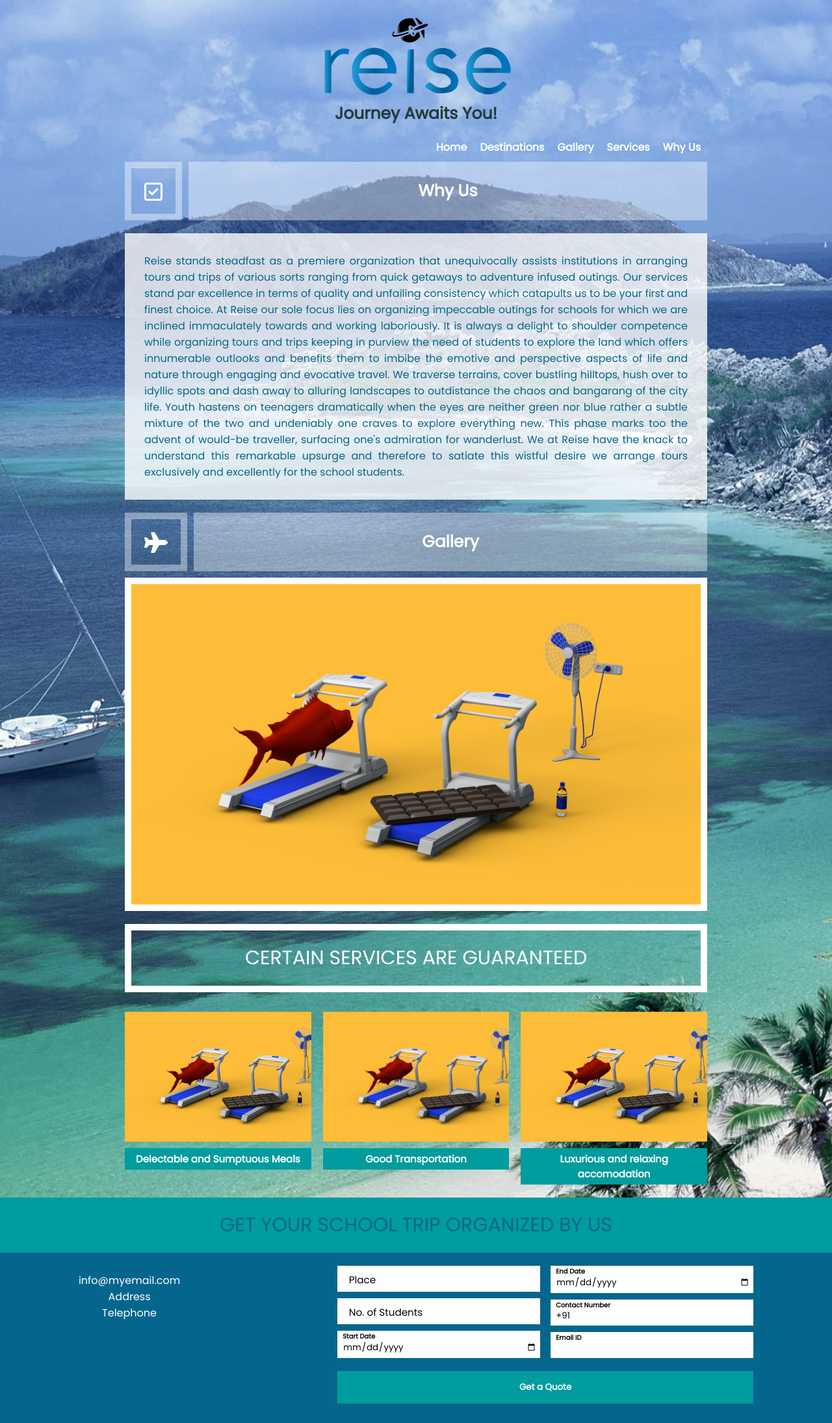
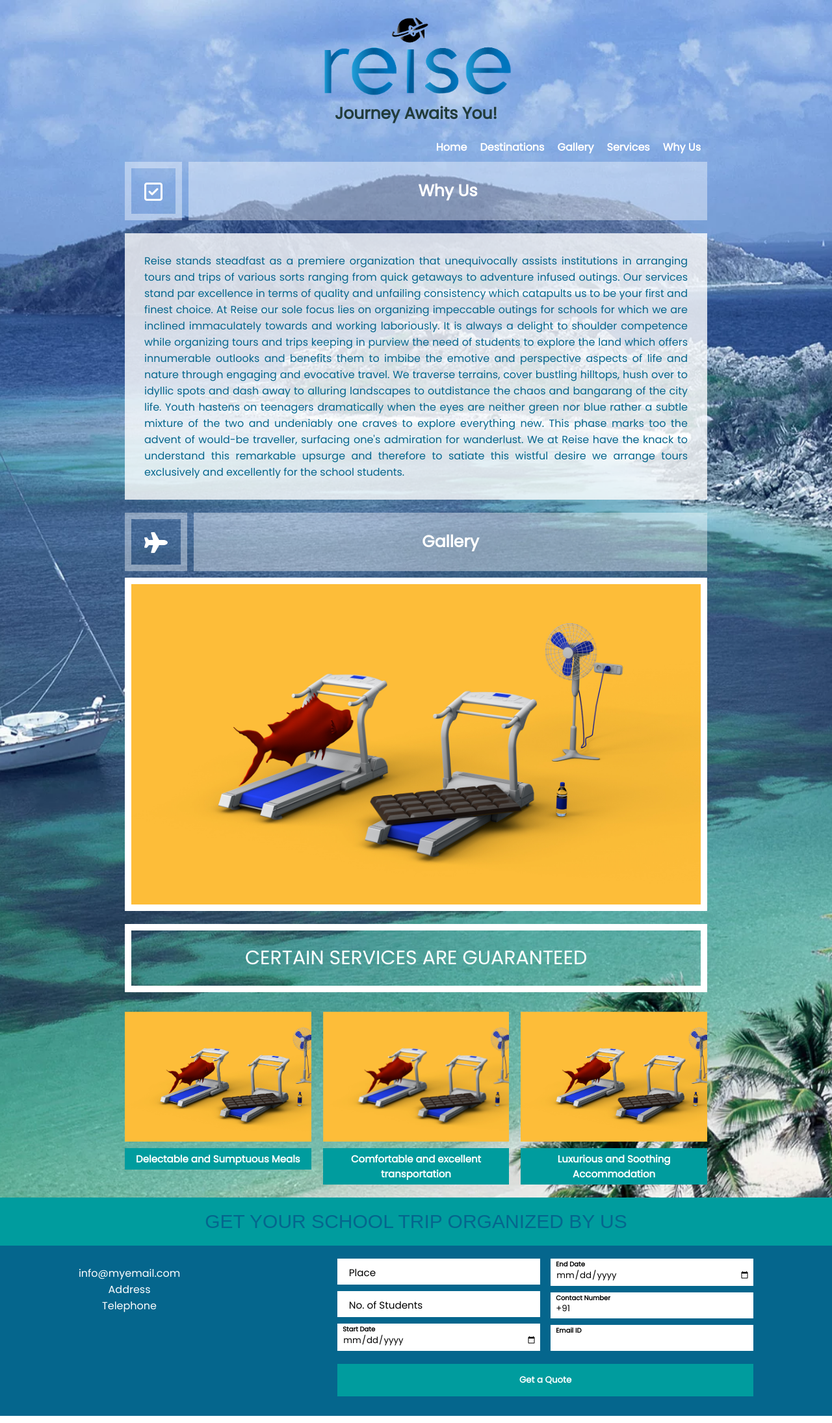
Before and after one commit to Reisecorp/reise.github.io, a Jekyll site: the page built from why-us.html, in a window 1280 px wide. Shown: the whole page at 65% size. Built offline with Jekyll 4.4.1, drawn with Linux system fonts in a browser that asks for light colours; nearby versions of some CDN libraries.

Commit message:
font update

```diff
--- a/static/css/main.css
+++ b/static/css/main.css
@@ -251,6 +251,7 @@
     text-align: center;
     color: #05668d;
     background-color: #009c9e;
+    font-family: 'Spinnaker', sans-serif;
     width: 100%;
     padding: 20px;
     font-size: 20px; }
--- a/static/css/sass/partials/_footer.scss
+++ b/static/css/sass/partials/_footer.scss
@@ -11,6 +11,7 @@
 		text-align: center;
 		color: $blue-sapphire;
 		background-color: $dark-turquoise;
+		font-family: 'Spinnaker', sans-serif;
 		width: 100%;
 		padding: 20px;
 		font-size: 20px;
--- a/why-us.html
+++ b/why-us.html
@@ -47,7 +47,7 @@
 					{% endif %}
 				{% endfor %}
 			</div>
-			<div class="why-us-block-title">Good Transportation </div>
+			<div class="why-us-block-title">Comfortable and excellent transportation</div>
 		</div>
 		<div class="why-us-block">
 			<div class="why-us-block-slider" id="transport-slider">
@@ -59,7 +59,7 @@
 					{% endif %}
 				{% endfor %}
 			</div>
-			<div class="why-us-block-title">Luxurious and relaxing accomodation</div>
+			<div class="why-us-block-title">Luxurious and Soothing Accommodation</div>
 		</div>
 	</div>
 </div>
```
Also changed, not shown: static/img/locations/gwalior.jpg.
